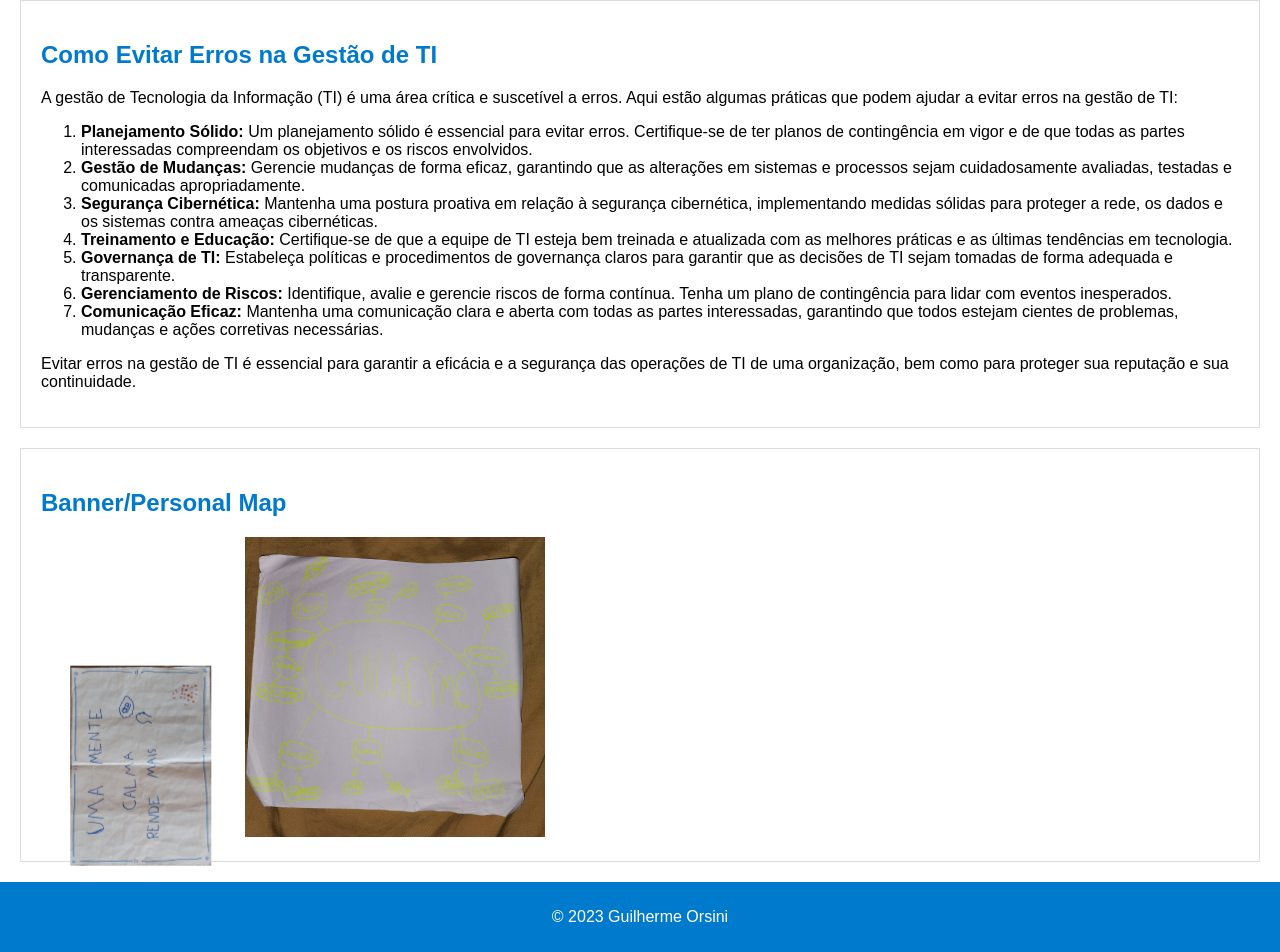
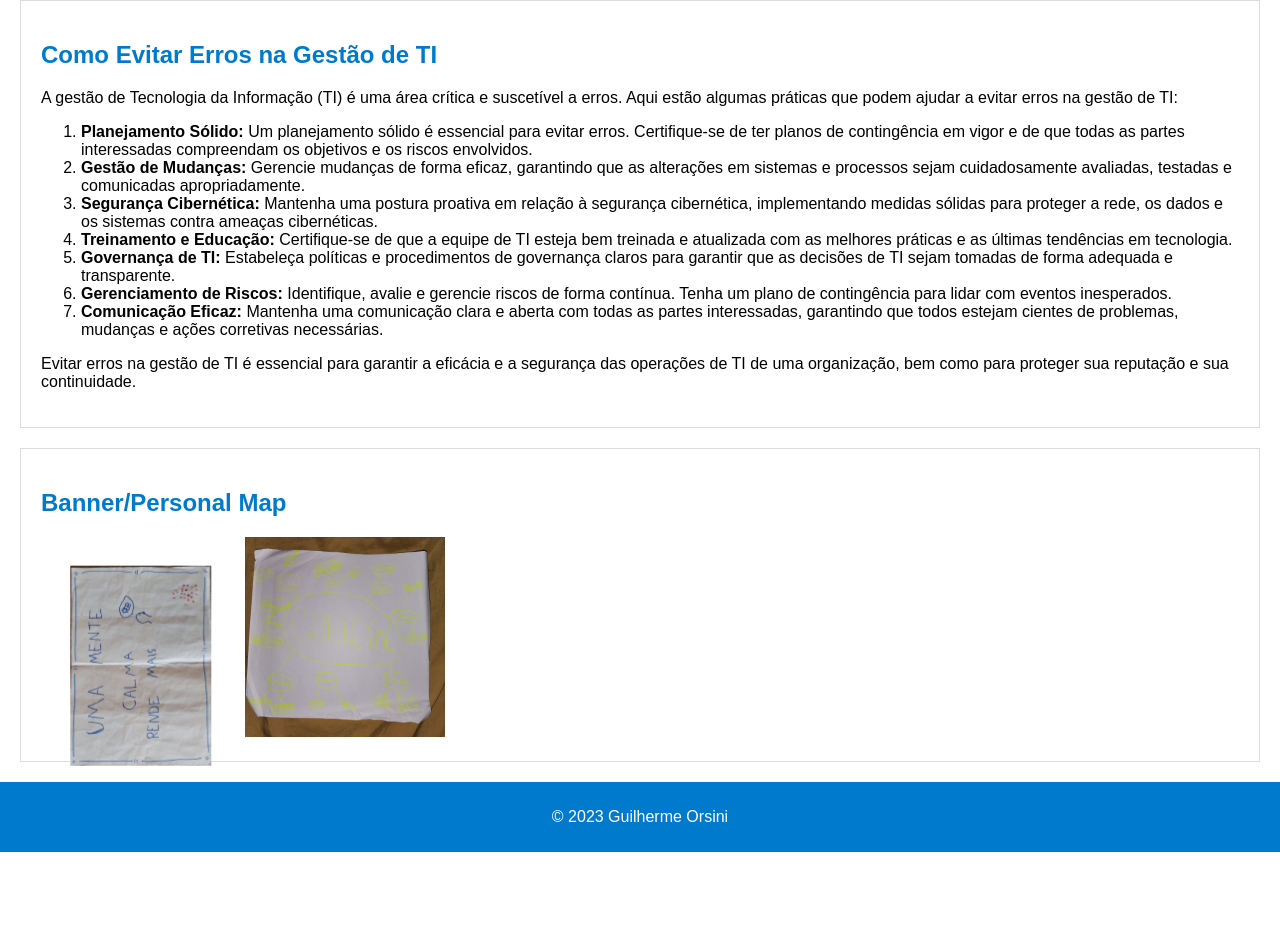
Before and after one commit to Lanock/Gestao, a plain HTML site: page index.html in a window 1280 px wide. Shown: the part 2084-3036 px from the top of the page. After the commit the page ends 2936 px from the top, so only its background shows below. Drawn offline with Linux system fonts and the light colour scheme.

Commit message:
Update styles.css

```diff
--- a/styles.css
+++ b/styles.css
@@ -39,12 +39,12 @@ footer {
     padding: 10px;
 }
 .horizontal-image {
-    width: 300px;
-    max-height: 300px;
+    width: 200px;
+    max-height: 200px;
     transform: rotate(-90deg);
 }
 .mapa {
     width: 200px;
-    max-height: 300px;
+    max-height: 200px;
     transform: rotate(-90deg);
 }
```
